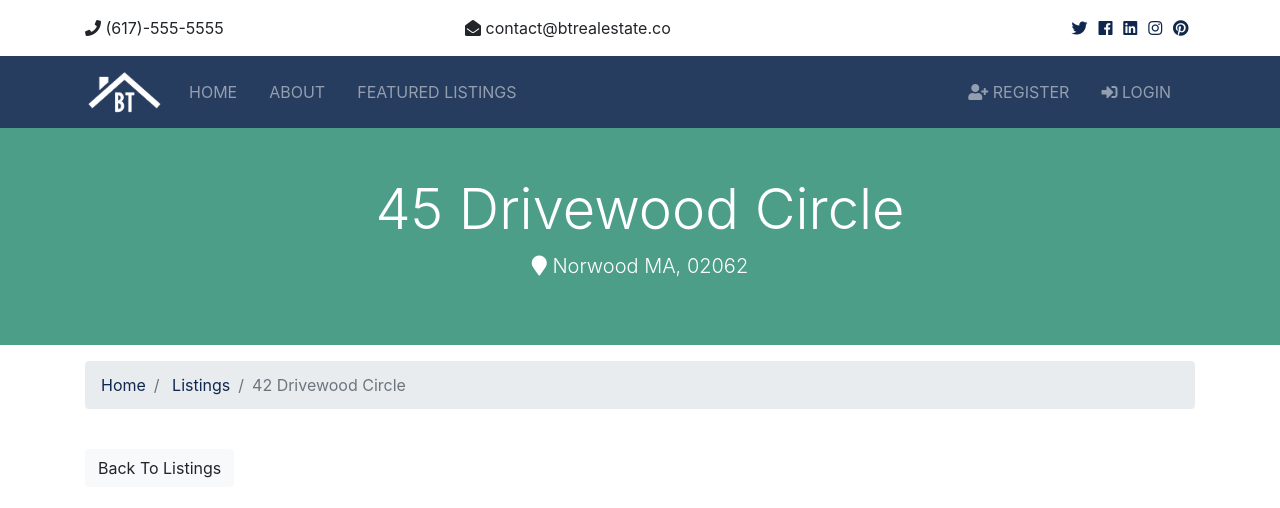
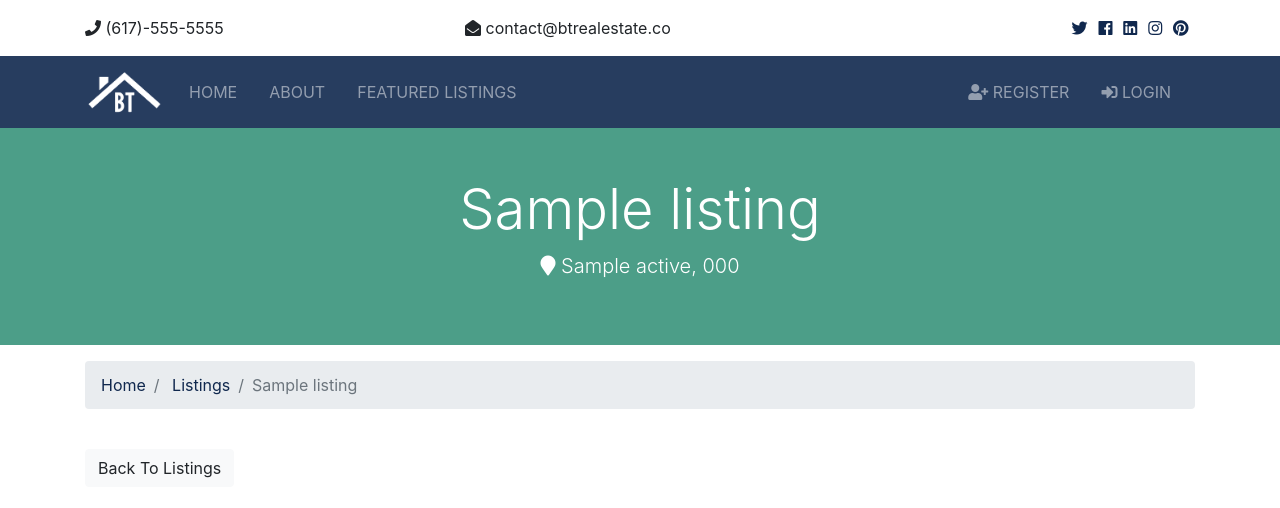
Before and after one commit to amin72/btree_django, a Django app: page /listings/1/ in a window 1280 px wide. Shown: the top 508 px of the page. Run offline with Django 3.2, Linux system fonts and the light colour scheme; tables that the repository leaves empty hold one stand-in row (values such as "Sample post"); grey boxes marked "Sample" are stand-in pictures; some libraries are stand-ins or nearby versions.

Commit message:
send listing to listing.html. render the object in template

```diff
--- a/btree/listings/views.py
+++ b/btree/listings/views.py
@@ -1,4 +1,4 @@
-from django.shortcuts import render
+from django.shortcuts import render, get_object_or_404
 from django.core.paginator import Paginator, EmptyPage, PageNotAnInteger
 from .models import Listing
 
@@ -19,7 +19,11 @@ def listings(request):
 
 
 def listing(request, listing_id):
-    context = {}
+    listing = get_object_or_404(Listing, id=listing_id)
+
+    context = {
+        'listing': listing,
+    }
     return render(request, 'listings/listing.html', context)
 
 
--- a/btree/templates/listings/listing.html
+++ b/btree/templates/listings/listing.html
@@ -1,4 +1,5 @@
 {% extends 'base.html' %}
+{% load humanize %}
 
 
 {% block content %}
@@ -7,9 +8,9 @@
     <div class="container">
       <div class="row text-center">
         <div class="col-md-12">
-          <h1 class="display-4">45 Drivewood Circle</h1>
+          <h1 class="display-4">{{ listing.title }}</h1>
           <p class="lead">
-            <i class="fas fa-map-marker"></i> Norwood MA, 02062</p>
+            <i class="fas fa-map-marker"></i> {{ listing.city}} {{ listing.state }}, {{ listing.zipcode }}</p>
         </div>
       </div>
     </div>
@@ -26,7 +27,7 @@
           <li class="breadcrumb-item">
             <a href="{% url 'listings:listings' %}">Listings</a>
           </li>
-          <li class="breadcrumb-item active">42 Drivewood Circle</li>
+          <li class="breadcrumb-item active">{{ listing.title }}</li>
         </ol>
       </nav>
     </div>
@@ -35,43 +36,55 @@
   <!-- Listing -->
   <section id="listing" class="py-4">
     <div class="container">
-      <a href="listings.html" class="btn btn-light mb-4">Back To Listings</a>
+      <a href="{% url 'listings:listings' %}" class="btn btn-light mb-4">Back To Listings</a>
       <div class="row">
         <div class="col-md-9">
           <!-- Home Main Image -->
-          <img src="assets/img/homes/home-1.jpg" alt="" class="img-main img-fluid mb-3">
+          <img src="{{ listing.photo_main.url }}" alt="" class="img-main img-fluid mb-3">
           <!-- Thumbnails -->
           <div class="row mb-5 thumbs">
+            {% if listing.photo_1 %}
               <div class="col-md-2">
-              <a href="assets/img/homes/home-inside-1.jpg" data-lightbox="home-images">
-                <img src="assets/img/homes/home-inside-1.jpg" alt="" class="img-fluid">
+                <a href="{{ listing.photo_1.url }}" data-lightbox="home-images">
+                  <img src="{{ listing.photo_1.url }}" alt="" class="img-fluid">
                 </a>
               </div>
+            {% endif %}
+            {% if listing.photo_2 %}
               <div class="col-md-2">
-              <a href="assets/img/homes/home-inside-2.jpg" data-lightbox="home-images">
-                <img src="assets/img/homes/home-inside-2.jpg" alt="" class="img-fluid">
+                <a href="{{ listing.photo_2.url }}" data-lightbox="home-images">
+                  <img src="{{ listing.photo_2.url }}" alt="" class="img-fluid">
                 </a>
               </div>
+            {% endif %}
+            {% if listing.photo_3 %}
             <div class="col-md-2">
-              <a href="assets/img/homes/home-inside-3.jpg" data-lightbox="home-images">
-                <img src="assets/img/homes/home-inside-3.jpg" alt="" class="img-fluid">
+              <a href="{{ listing.photo_3.url }}" data-lightbox="home-images">
+                <img src="{{ listing.photo_3.url }}" alt="" class="img-fluid">
               </a>
             </div>
+            {% endif %}
+            {% if listing.photo_4 %}
             <div class="col-md-2">
-              <a href="assets/img/homes/home-inside-4.jpg" data-lightbox="home-images">
-                <img src="assets/img/homes/home-inside-4.jpg" alt="" class="img-fluid">
+              <a href="{{ listing.photo_4.url }}" data-lightbox="home-images">
+                <img src="{{ listing.photo_4.url }}" alt="" class="img-fluid">
               </a>
             </div>
+            {% endif %}
+            {% if listing.photo_5 %}
             <div class="col-md-2">
-              <a href="assets/img/homes/home-inside-5.jpg" data-lightbox="home-images">
-                <img src="assets/img/homes/home-inside-5.jpg" alt="" class="img-fluid">
+              <a href="{{ listing.photo_5.url }}" data-lightbox="home-images">
+                <img src="{{ listing.photo_5.url }}" alt="" class="img-fluid">
               </a>
             </div>
+            {% endif %}
+            {% if listing.photo_6 %}
             <div class="col-md-2">
-              <a href="assets/img/homes/home-inside-6.jpg" data-lightbox="home-images">
-                <img src="assets/img/homes/home-inside-6.jpg" alt="" class="img-fluid">
+              <a href="{{ listing.photo_6.url }}" data-lightbox="home-images">
+                <img src="{{ listing.photo_6.url }}" alt="" class="img-fluid">
               </a>
             </div>
+            {% endif %}
           </div>
           <!-- Fields -->
           <div class="row mb-5 fields">
@@ -79,19 +92,19 @@
               <ul class="list-group list-group-flush">
                 <li class="list-group-item text-secondary">
                   <i class="fas fa-money-bill-alt"></i> Asking Price:
-                  <span class="float-right">$490,000</span>
+                  <span class="float-right">${{ listing.price | intcomma }}</span>
                 </li>
                 <li class="list-group-item text-secondary">
                   <i class="fas fa-bed"></i> Bedrooms:
-                  <span class="float-right">3</span>
+                  <span class="float-right">{{ listing.bedrooms }}</span>
                 </li>
                 <li class="list-group-item text-secondary">
                   <i class="fas fa-bath"></i> Bathrooms:
-                  <span class="float-right">2</span>
+                  <span class="float-right">{{ listing.bathrooms }}</span>
                 </li>
                 <li class="list-group-item text-secondary">
                   <i class="fas fa-car"></i> Garage:
-                  <span class="float-right">2
+                  <span class="float-right">{{ listing.garage }}
                   </span>
                 </li>
               </ul>
@@ -100,20 +113,20 @@
               <ul class="list-group list-group-flush">
                 <li class="list-group-item text-secondary">
                   <i class="fas fa-th-large"></i> Square Feet:
-                  <span class="float-right">3200</span>
+                  <span class="float-right">{{ listing.sqft }}</span>
                 </li>
                 <li class="list-group-item text-secondary">
                   <i class="fas fa-square"></i> Lot Size:
-                  <span class="float-right">2.5 Acres
+                  <span class="float-right">{{ listing.lot_size }} Acres
                   </span>
                 </li>
                 <li class="list-group-item text-secondary">
                   <i class="fas fa-calendar"></i> Listing Date:
-                  <span class="float-right">8/30/2018</span>
+                  <span class="float-right">{{ listing.list_date }}</span>
                 </li>
                 <li class="list-group-item text-secondary">
                   <i class="fas fa-bed"></i> Realtor:
-                  <span class="float-right">Kyle Brown
+                  <span class="float-right">{{ listing.realtor.name }}
                   </span>
                 </li>
 
@@ -125,18 +138,16 @@
           <!-- Description -->
           <div class="row mb-5">
             <div class="col-md-12">
-              Lorem ipsum dolor sit amet consectetur adipisicing elit. Mollitia recusandae esse reiciendis officia omnis non rerum dicta
-              cupiditate nostrum molestias deserunt aut minus inventore animi atque, consequuntur ad fugit. Possimus culpa
-              blanditiis repellendus ipsa similique ullam, natus error dolor harum.
+              {{ listing.description }}
             </div>
           </div>
         </div>
         <div class="col-md-3">
           <div class="card mb-3">
-            <img class="card-img-top" src="assets/img/realtors/kyle.jpg" alt="Seller of the month">
+            <img class="card-img-top" src="{{ listing.realtor.photo.url }}" alt="Realtor photo">
             <div class="card-body">
               <h5 class="card-title">Property Realtor</h5>
-              <h6 class="text-secondary">Kyle Brown</h6>
+              <h6 class="text-secondary">{{ listing.realtor.name }}</h6>
             </div>
           </div>
           <button class="btn-primary btn-block btn-lg" data-toggle="modal" data-target="#inquiryModal">Make An Inquiry</button>
```
Lines whose indentation alone changed are shown as unchanged.
